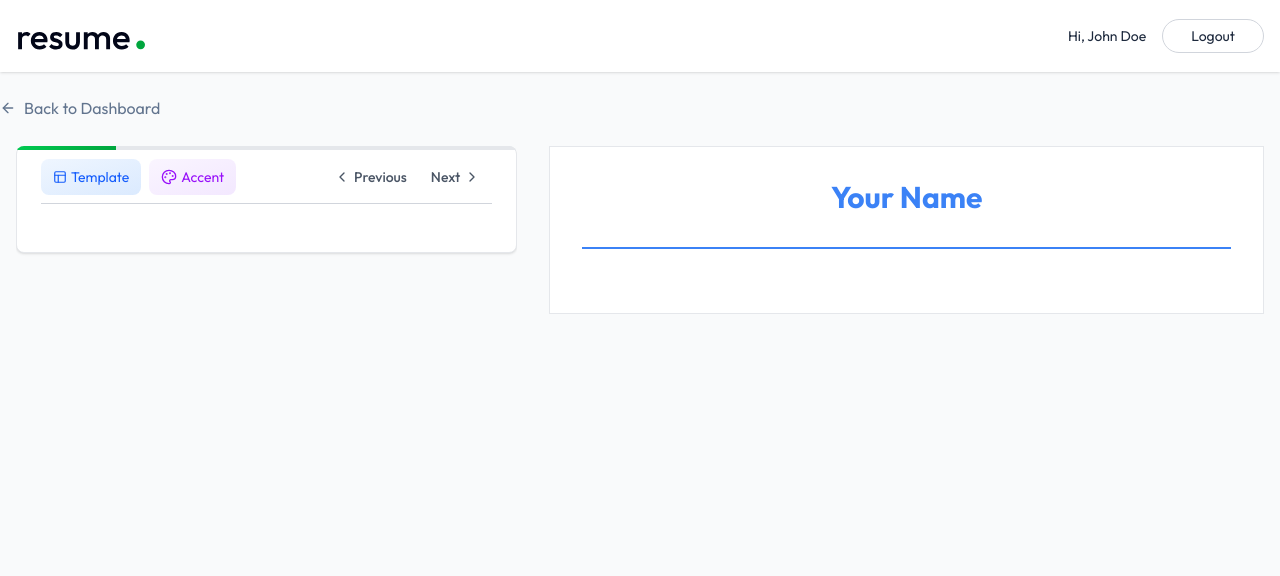
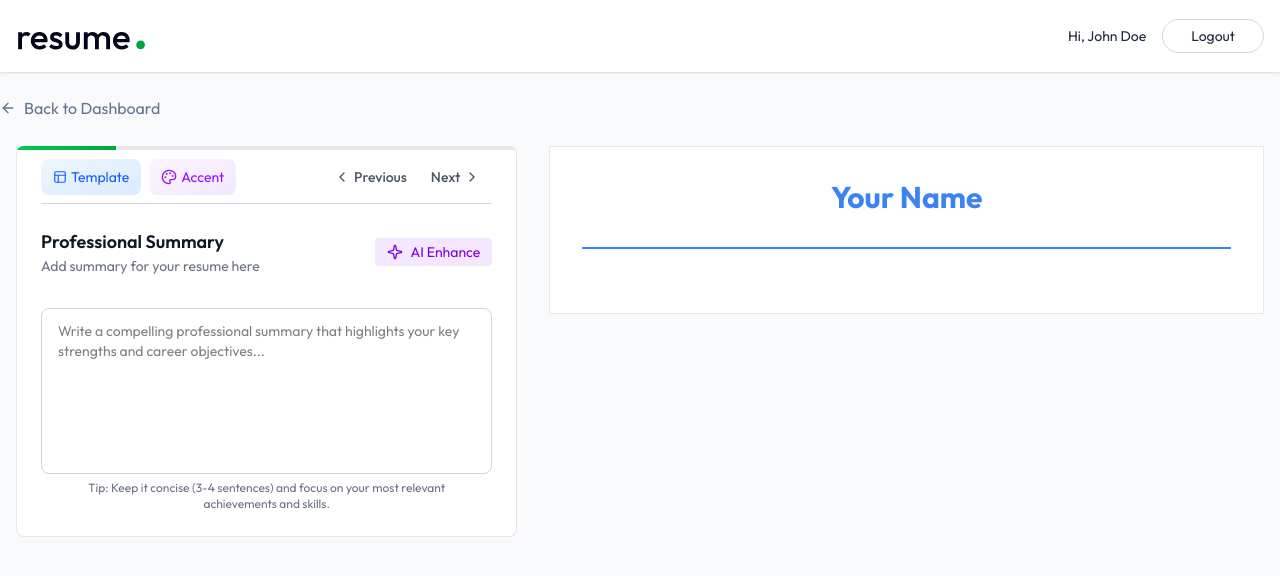
Before and after one commit to keshavbansal5766/AI-Resume-builder, a React (Vite) app in the folder client/: page /app/builder/1 in a window 1280 px wide. Both pictures are taken after a click on the button "Next". Shown: the top 576 px of the page. Built offline with nearby package versions, Linux system fonts and the light colour scheme.

Commit message:
created ProfessionalSummaryForm component, it will help to edit the professional summary in realtime

```diff
--- /dev/null
+++ b/client/src/components/ProfessionalSummaryForm.jsx
@@ -0,0 +1,38 @@
+import { Sparkle } from "lucide-react";
+import React from "react";
+
+const ProfessionalSummaryForm = ({ data, onChange, setResumeData }) => {
+  return (
+    <div className="space-y-4">
+      <div className="flex items-center justify-between">
+        <div>
+          <h3 className="flex items-center gap-2 text-lg font-semibold text-gray-900">
+            Professional Summary
+          </h3>
+          <p className="text-sm text-gray-500">
+            Add summary for your resume here
+          </p>
+        </div>
+        <button className="flex items-center gap-2 px-3 py-1 text-sm bg-purple-100  text-purple-700 rounded hover:bg-purple-200 transition-colors">
+          <Sparkle className="size-4" /> AI Enhance
+        </button>
+      </div>
+
+      <div className="mt-6">
+        <textarea
+          value={data || ""}
+          onChange={(e) => onChange(e.target.value)}
+          rows={7}
+          className="w-full p-3 px-4 mt-2 border text-sm border-gray-300 rounded-lg focus:ring focus:ring-blue-500 focus:border-blue-500 outline-none transition-colors resize-none"
+          placeholder="Write a compelling professional summary that highlights your key strengths and career objectives..."
+        />
+        <p className="text-xs text-gray-500 max-w-4/5 mx-auto text-center">
+          Tip: Keep it concise (3-4 sentences) and focus on your most relevant
+          achievements and skills.
+        </p>
+      </div>
+    </div>
+  );
+};
+
+export default ProfessionalSummaryForm;
--- a/client/src/pages/ResumeBuilder.jsx
+++ b/client/src/pages/ResumeBuilder.jsx
@@ -16,6 +16,7 @@
 import ResumePreview from "../components/ResumePreview";
 import TemplateSelector from "../components/TemplateSelector";
 import ColorPicker from "../components/ColorPicker";
+import ProfessionalSummaryForm from "../components/ProfessionalSummaryForm";
 
 const ResumeBuilder = () => {
   const { resumeId } = useParams();
@@ -151,6 +152,18 @@
                     setRemoveBackground={setRemoveBackground}
                   />
                 )}
+                {activeSection.id === "summary" && (
+                  <ProfessionalSummaryForm
+                    data={resumeData.professional_summary}
+                    setResumeData={setResumeData}
+                    onChange={(data) =>
+                      setResumeData((prev) => ({
+                        ...prev,
+                        professional_summary: data,
+                      }))
+                    }
+                  />
+                )}
               </div>
             </div>
           </div>
```
